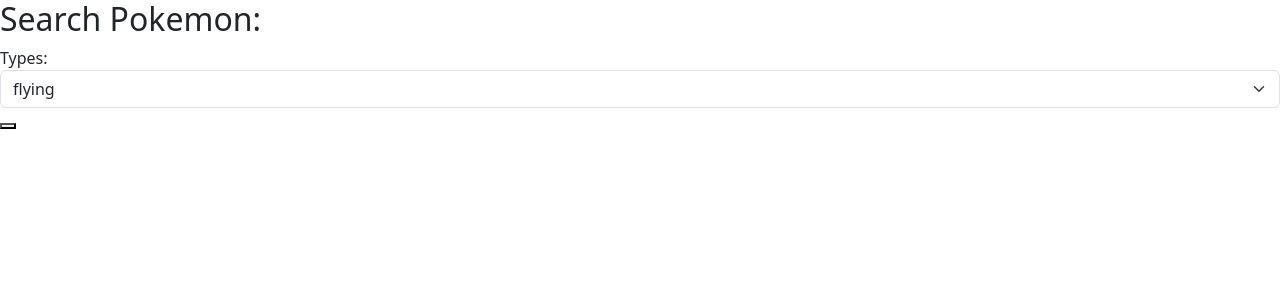
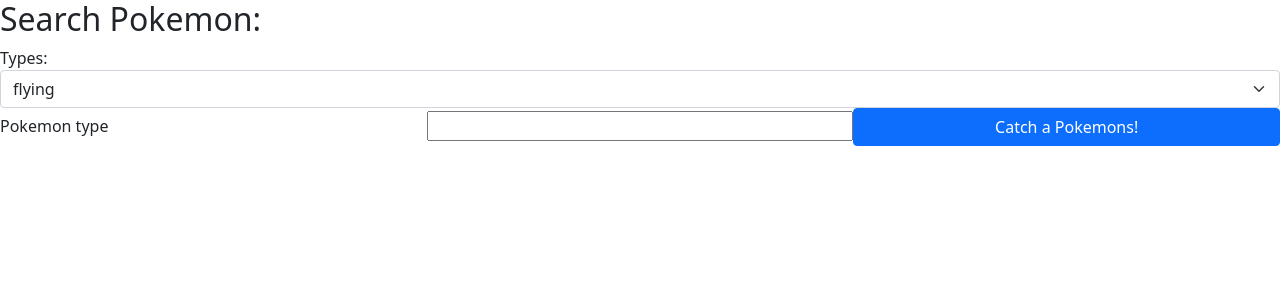
Before and after one commit to 210927-JavaFS/PokeQuery, an Angular app in the folder PokeQuery/: page /search in a window 1280 px wide. Shown: the top 300 px of the page. Built offline with nearby package versions, Linux system fonts and the light colour scheme.

Commit message:
Stuck on Grabbing Pokemon List from API
stuck on grabbing list

```diff
--- a/PokeQuery/angular.json
+++ b/PokeQuery/angular.json
@@ -30,6 +30,7 @@
               "src/assets"
             ],
             "styles": [
+              "src/styles.css",
               "node_modules/bootstrap/dist/css/bootstrap.css"
             ],
             "scripts": []
--- a/PokeQuery/package.json
+++ b/PokeQuery/package.json
@@ -19,6 +19,7 @@
     "@angular/platform-browser-dynamic": "~12.2.0",
     "@angular/router": "~12.2.0",
     "@ng-bootstrap/ng-bootstrap": "^10.0.0",
+    "bootstrap": "^5.1.3",
     "rxjs": "~6.6.0",
     "tslib": "^2.3.0",
     "zone.js": "~0.11.4"
--- a/PokeQuery/src/app/components/poke-search-type/poke-search-type.component.html
+++ b/PokeQuery/src/app/components/poke-search-type/poke-search-type.component.html
@@ -43,9 +43,31 @@
         <p>poison</p>
     </option>
     <option>
-        <p>bug</p>
+        <p>ghost</p>
+    </option>
+    <option>
+        <p>psychic</p>
+    </option>
+    <option>
+        <p>water</p>
+    </option>
+    <option>
+        <p>fire</p>
+    </option>
+    <option>
+        <p>fairy</p>
     </option>
 </select>
 
+<label class="col-sm-4" for="typeInput">Pokemon type</label>
+<input class="col-sm-4" id="typeInput" name="typeInput" type="string" [(ngModel)]="input">
+<button class="btn btn-primary col-sm-4" (click)="getPokemon()">Catch a Pokemons!</button>
 
-<button></button>
+
+
+<!--
+<div class="row"></div>
+        <label class="col-sm-4" for="typeInput">Pokemon type</label>
+        <input class="col-sm-4" id="typeInput" name="typeInput" type="string" [(ngModel)]="input">
+        <button class="btn btn-primary col-sm-4" (click)="getPokeList()">Catch a Pokemons!</button>
+    </div> -->
--- a/PokeQuery/src/app/components/poke-search-type/poke-search-type.component.ts
+++ b/PokeQuery/src/app/components/poke-search-type/poke-search-type.component.ts
@@ -1,4 +1,6 @@
 import { Component, OnInit } from '@angular/core';
+import { Pokemon } from 'src/app/models/pokemon';
+import { PokeSearchTypeService } from 'src/app/services/poke-search-type.service';
 
 @Component({
   selector: 'app-poke-search-type',
@@ -7,9 +9,28 @@
 })
 export class PokeSearchTypeComponent implements OnInit {
 
-  constructor() { }
+  public pokemon:Pokemon|null = null;
+  public input:string = "";
+  public pokemonList:Pokemon[] =  [];
+
+
+  constructor(private pokeService:PokeSearchTypeService) { }
 
   ngOnInit(): void {
   }
 
+  getPokemon(){
+    console.log("in getPokemon");
+    this.pokeService.getPokemonFromApi(this.input).subscribe(
+
+      (data: any)=>{
+        this.pokemonList=data;
+      },
+      (error)=>{
+        this.pokemon=null;
+        console.log("Didn't retrieve Pokemon");
+        console.log(error);
+      }
+    )
+  }
 }
--- /dev/null
+++ b/PokeQuery/src/app/services/poke-search-type.service.ts
@@ -0,0 +1,23 @@
+import { Injectable } from '@angular/core';
+import { HttpClient } from '@angular/common/http';
+import { Pokemon } from '../models/pokemon';
+import { Observable } from 'rxjs';
+
+
+@Injectable({
+  providedIn: 'root'
+})
+export class PokeSearchTypeService {
+
+  constructor(private http:HttpClient) { }
+
+  getPokemonFromApi(type:string):Observable<Pokemon>{
+
+    let obj: any;
+
+    obj = this.http.get("https://pokeapi.co/api/v2/type/"+type+"/") as Observable<Pokemon>;
+
+
+    return obj; // returns an array of all the pokemon of said type
+  }
+}
```
Also changed, not shown: PokeQuery/src/app/app.module.ts (+9 -2 lines), 2 other files (tests, documents, lock files or other folders).
